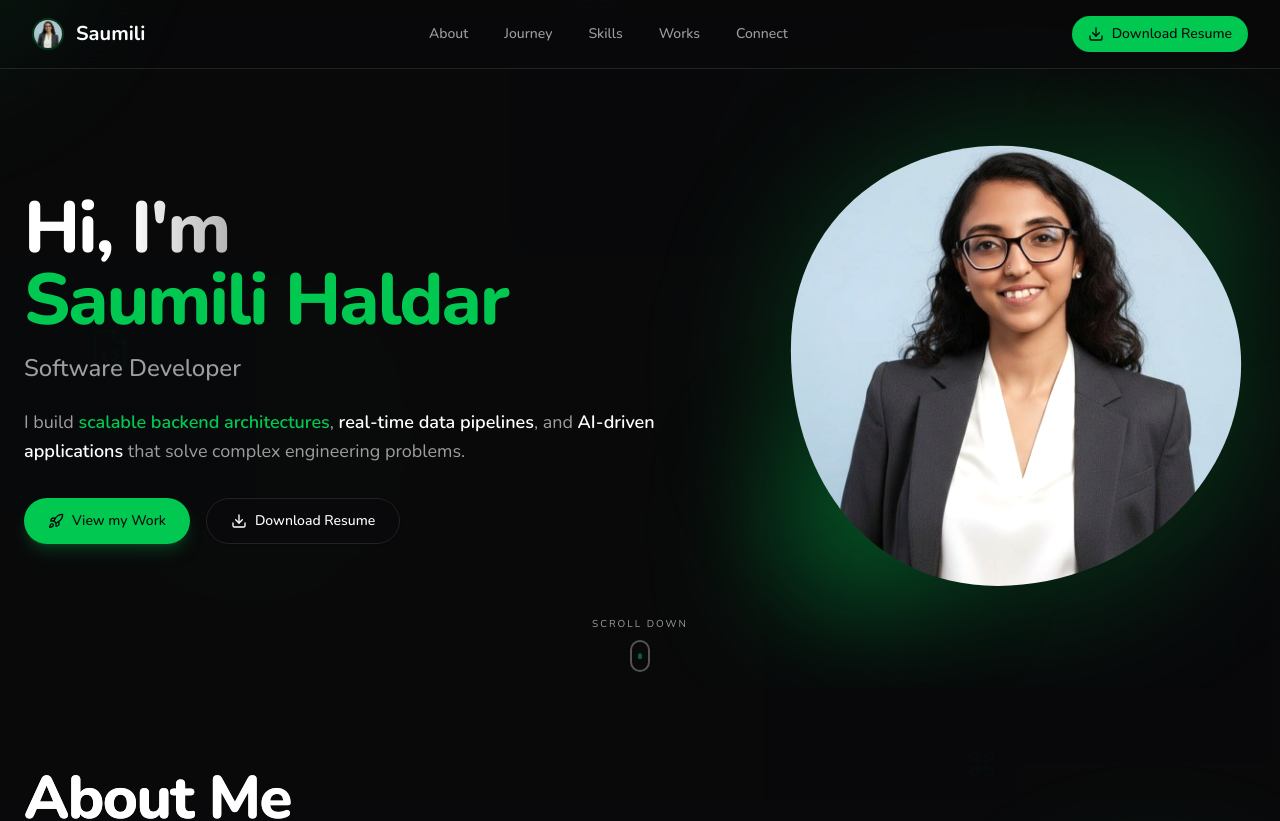
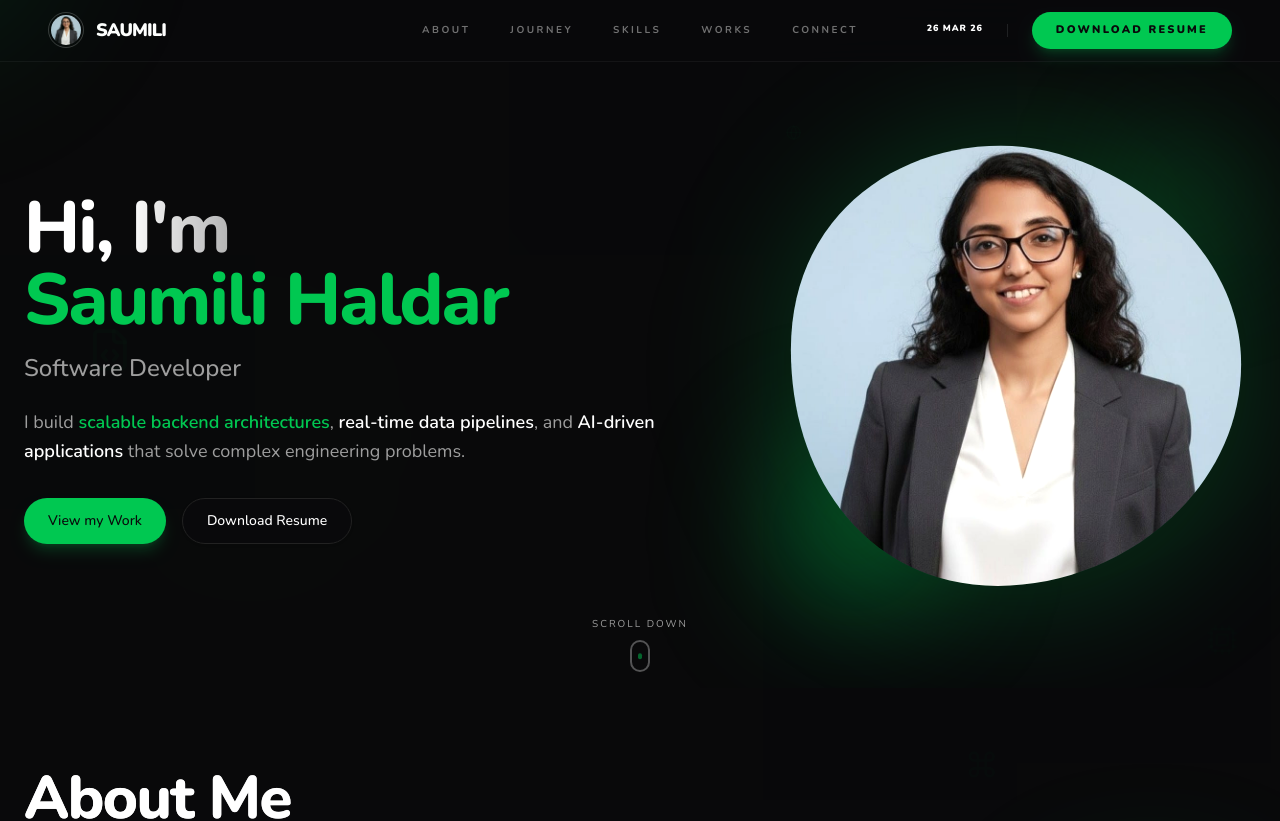
Before and after one commit to SaumiliHaldar/Portfolio, a Next.js app: page / in a window 1280 px wide. Shown: the top 821 px of the page. Built offline with nearby package versions, Linux system fonts and the light colour scheme.

Commit message:
enhanced styling

```diff
--- a/src/components/layout/MobileNav.jsx
+++ b/src/components/layout/MobileNav.jsx
@@ -1,8 +1,7 @@
 "use client";
-import { useState } from "react";
+import { useState, useEffect } from "react";
 import { motion, AnimatePresence } from "framer-motion";
 import { Menu, X, Download } from "lucide-react";
-
 import { useActiveSection } from "@/hooks/useActiveSection";
 
 const navItems = [
@@ -16,13 +15,32 @@ const navItems = [
 export default function MobileNav() {
   const [isOpen, setIsOpen] = useState(false);
   const activeSection = useActiveSection(navItems.map((item) => item.id));
+  const [currentDate, setCurrentDate] = useState("");
+
+  useEffect(() => {
+    const formatDate = () => {
+      const now = new Date();
+      const options = { day: '2-digit', month: 'short', year: '2-digit' };
+      return now.toLocaleDateString('en-GB', options).toUpperCase();
+    };
+    setCurrentDate(formatDate());
+    const timer = setInterval(() => setCurrentDate(formatDate()), 60000);
+    return () => clearInterval(timer);
+  }, []);
 
   const handleNavClick = (e, id) => {
     e.preventDefault();
     setIsOpen(false);
     const element = id ? document.getElementById(id) : null;
     if (element) {
-      element.scrollIntoView({ behavior: "smooth" });
+      const offset = 80;
+      const elementPosition = element.getBoundingClientRect().top;
+      const offsetPosition = elementPosition + window.pageYOffset - offset;
+
+      window.scrollTo({
+        top: offsetPosition,
+        behavior: "smooth"
+      });
     } else {
       window.scrollTo({ top: 0, behavior: "smooth" });
     }
@@ -31,19 +49,19 @@ export default function MobileNav() {
   return (
     <div className="lg:hidden">
       {/* Top Bar */}
-      <div className="fixed top-0 left-0 right-0 z-50 flex items-center justify-between px-6 py-4 bg-background/80 backdrop-blur-md border-b border-border">
-        {/* Logo/Name */}
+      <div className="fixed top-0 left-0 right-0 z-50 flex items-center justify-between px-6 py-3 bg-background/80 backdrop-blur-md border-b border-border/40">
+        {/* Logo Section */}
         <a
           href="/"
           onClick={(e) => handleNavClick(e, "")}
-          className="flex items-center gap-3 transition-opacity hover:opacity-80"
+          className="group flex items-center gap-3 hover:opacity-80 transition-opacity"
         >
-          <div className="relative h-8 w-8 overflow-hidden rounded-full border-2 border-primary/20">
-            <img src="/Saumili.jpg" alt="Saumili" className="h-full w-full object-cover" />
+          <div className="h-8 w-8 rounded-full border border-foreground/20 overflow-hidden shrink-0">
+            <img src="/Saumili.jpg" alt="/Saumili.jpg" className="h-full w-full object-cover" />
           </div>
-          <div className="flex flex-col text-left">
-            <h1 className="text-xl font-bold leading-none">Saumili</h1>
-          </div>
+          <span className="text-sm font-black tracking-tighter uppercase leading-none text-foreground group-hover:text-primary transition-colors">
+            Saumili
+          </span>
         </a>
 
         {/* Hamburger Menu Button */}
@@ -51,7 +69,7 @@ export default function MobileNav() {
           onClick={() => setIsOpen(true)}
           className="p-2 text-foreground hover:bg-muted rounded-full transition-colors"
         >
-          <Menu className="h-6 w-6" />
+          <Menu className="h-5 w-5" />
         </button>
       </div>
 
@@ -64,7 +82,7 @@ export default function MobileNav() {
               animate={{ opacity: 1 }}
               exit={{ opacity: 0 }}
               onClick={() => setIsOpen(false)}
-              className="fixed inset-0 z-50 bg-black/60 backdrop-blur-sm"
+              className="fixed inset-0 z-[60] bg-black/60 backdrop-blur-sm"
             />
 
             {/* Sidebar Drawer */}
@@ -72,41 +90,65 @@ export default function MobileNav() {
               initial={{ x: "100%" }}
               animate={{ x: 0 }}
               exit={{ x: "100%" }}
-              transition={{ type: "spring", damping: 20, stiffness: 300 }}
-              className="fixed right-0 top-0 z-50 h-full w-3/4 max-w-sm bg-sidebar border-l border-sidebar-border p-4 shadow-xl text-sidebar-foreground"
+              transition={{ type: "spring", damping: 25, stiffness: 200 }}
+              className="fixed right-0 top-0 z-[70] h-full w-4/5 max-w-sm bg-background border-l border-border/40 p-8 shadow-2xl flex flex-col"
             >
+              <div className="flex flex-col items-start gap-11 pointer-events-auto">
+                {/* Row 1: About + Close Button */}
+                <div className="w-full flex items-center justify-between">
+                  <a
+                    href={navItems[0].href}
+                    onClick={(e) => handleNavClick(e, navItems[0].id)}
+                    className="group flex flex-col items-start transition-all duration-300 text-muted-foreground/60 hover:text-foreground"
+                  >
+                    <span className="text-sm font-bold tracking-[0.3em] uppercase relative">
+                      {navItems[0].name}
+                      <span className="absolute -bottom-1 left-0 h-[2px] w-0 bg-primary transition-all duration-300 group-hover:w-full" />
+                    </span>
+                  </a>
+
                   <button
                     onClick={() => setIsOpen(false)}
-                className="absolute right-4 top-4 z-50 rounded-full p-2 hover:bg-sidebar-accent hover:text-sidebar-accent-foreground"
+                    className="p-2 -mr-2 text-foreground hover:bg-muted rounded-full transition-colors"
                   >
-                <X className="h-6 w-6" />
+                    <X className="h-5 w-5" />
                   </button>
+                </div>
 
-              <nav className="flex flex-col gap-2">
-                {navItems.map((item) => {
-                  const isActive = activeSection === item.id;
-                  return (
+                {/* Remaining items */}
+                {navItems.slice(1).map((item) => (
                   <a
                     key={item.name}
                     href={item.href}
                     onClick={(e) => handleNavClick(e, item.id)}
-                      className="group flex items-center gap-4 rounded-lg px-4 py-3 text-lg font-medium transition-colors text-muted-foreground hover:text-primary"
+                    className="group flex flex-col items-start transition-all duration-300 text-muted-foreground/60 hover:text-foreground"
                   >
+                    <span className="text-sm font-bold tracking-[0.3em] uppercase relative">
                       {item.name}
+                      <span className="absolute -bottom-1 left-0 h-[2px] w-0 bg-primary transition-all duration-300 group-hover:w-full" />
+                    </span>
                   </a>
-                  );
-                })}
-              </nav>
+                ))}
+              </div>
 
-              <div className="mt-8">
+              <div className="mt-auto pb-8 flex flex-col items-center gap-8">
+                <div className="w-full border-t border-foreground/5" />
+
                 <a
                   href="/Saumili Haldar-Resume.pdf"
                   download
-                  className="flex w-full items-center justify-center gap-2 rounded-lg bg-primary px-4 py-3 text-base font-medium text-primary-foreground transition-opacity hover:opacity-90"
+                  className="flex w-full items-center justify-center gap-2 rounded-full bg-primary py-4 text-primary-foreground transition-all duration-300 hover:brightness-105 active:scale-95 shadow-lg shadow-primary/10"
                 >
-                  <Download className="h-5 w-5" />
-                  Download Resume
+                  <span className="text-[11px] font-black tracking-[0.2em] uppercase">
+                    DOWNLOAD RESUME
+                  </span>
                 </a>
+
+                <div className="flex flex-col items-center gap-1.5">
+                  <span className="text-[10px] font-bold tracking-[0.2em] text-muted-foreground/60 uppercase">
+                    {currentDate}
+                  </span>
+                </div>
               </div>
             </motion.div>
           </>
--- a/src/components/layout/Navbar.jsx
+++ b/src/components/layout/Navbar.jsx
@@ -1,7 +1,6 @@
 "use client";
-import {
-  Download,
-} from "lucide-react";
+import { useState, useEffect } from "react";
+import { Download } from "lucide-react";
 import { useActiveSection } from "@/hooks/useActiveSection";
 
 const navItems = [
@@ -12,46 +11,66 @@ const navItems = [
   { name: "Connect", href: "#contact", id: "contact" },
 ];
 
-
 export default function Navbar() {
   const activeSection = useActiveSection(navItems.map((item) => item.id));
+  const [currentDate, setCurrentDate] = useState("");
+
+  useEffect(() => {
+    const formatDate = () => {
+      const now = new Date();
+      const options = { day: '2-digit', month: 'short', year: '2-digit' };
+      return now.toLocaleDateString('en-GB', options).toUpperCase();
+    };
+    setCurrentDate(formatDate());
+    const timer = setInterval(() => setCurrentDate(formatDate()), 60000);
+    return () => clearInterval(timer);
+  }, []);
 
   const handleNavClick = (e, id) => {
     e.preventDefault();
     const element = id ? document.getElementById(id) : null;
     if (element) {
-      element.scrollIntoView({ behavior: "smooth" });
+      const offset = 80;
+      const elementPosition = element.getBoundingClientRect().top;
+      const offsetPosition = elementPosition + window.pageYOffset - offset;
+      window.scrollTo({ top: offsetPosition, behavior: "smooth" });
     } else {
       window.scrollTo({ top: 0, behavior: "smooth" });
     }
   };
 
   return (
-    <nav className="fixed top-0 left-0 right-0 z-50 hidden lg:flex items-center justify-between px-8 py-4 bg-background/80 backdrop-blur-md border-b border-border">
-      {/* Logo/Name */}
+    <nav className="fixed top-0 left-0 right-0 z-50 hidden lg:grid grid-cols-[1fr_auto_1fr] items-center px-12 py-3 bg-background/85 backdrop-blur-lg border-b border-foreground/5 transition-all duration-300">
+      {/* Left: Signature / Status */}
+      <div className="flex items-center gap-6">
         <a
           href="/"
           onClick={(e) => handleNavClick(e, "")}
-        className="flex items-center gap-3 transition-opacity hover:opacity-80"
+          className="group flex items-center gap-3"
         >
-        <div className="relative h-8 w-8 overflow-hidden rounded-full border-2 border-primary/20">
+          <div className="h-9 w-9 p-0.5 rounded-full border border-foreground/20 group cursor-pointer overflow-hidden transition-all hover:border-primary shrink-0">
+            <div className="h-full w-full rounded-full overflow-hidden transition-all duration-500">
               <img src="/Saumili.jpg" alt="Saumili" className="h-full w-full object-cover" />
             </div>
+          </div>
           <div className="flex flex-col">
-          <h1 className="text-xl font-bold">Saumili</h1>
+            <span className="text-lg font-black tracking-tighter uppercase leading-none text-foreground transition-colors">
+              Saumili
+            </span>
           </div>
         </a>
+      </div>
 
-      {/* Navigation Items */}
-      <div className="flex items-center gap-1">
-        {navItems.map((item) => {
+      {/* Center: Indexed Navigation Links */}
+      <div className="flex items-center gap-10">
+        {navItems.map((item, index) => {
              const isActive = activeSection === item.id;
              return (
                <a
                  key={item.name}
                  href={item.href}
                  onClick={(e) => handleNavClick(e, item.id)}
-                 className="group relative flex items-center gap-2 px-4 py-2 text-sm font-medium transition-all text-muted-foreground hover:text-primary"
+                 className="group flex items-center text-[10px] font-bold tracking-[0.25em] uppercase transition-all duration-300 text-muted-foreground/70 hover:text-foreground"
                >
                  <span className="relative">
                    {item.name}
@@ -62,16 +81,25 @@ export default function Navbar() {
         })}
       </div>
 
-      {/* Right Side: Resume */}
+      {/* Right: Technical Info + Actions */}
+      <div className="flex items-center justify-end gap-6">
+        <div className="flex flex-col items-end border-r border-foreground/10 pr-6">
+          <span className="text-[9px] font-black tracking-[0.1em] uppercase text-foreground leading-none mb-1">
+            {currentDate}
+          </span>
+        </div>
+
         <div className="flex items-center gap-4">
           <a
             href="/Saumili Haldar-Resume.pdf"
             download
-          className="flex items-center gap-2 rounded-full bg-primary px-4 py-2 text-sm font-medium text-primary-foreground transition-opacity hover:opacity-90"
+            className="flex items-center gap-2 px-6 py-2.5 rounded-full bg-primary text-primary-foreground transition-all duration-300 hover:brightness-105 active:scale-95 shadow-lg shadow-primary/20"
           >
-          <Download className="h-4 w-4" />
-          Download Resume
+            <span className="text-[11px] font-black tracking-[0.2em] uppercase">
+              DOWNLOAD RESUME
+            </span>
           </a>
+        </div>
       </div>
     </nav>
   );
--- a/src/components/section/Hero.jsx
+++ b/src/components/section/Hero.jsx
@@ -1,7 +1,6 @@
 "use client";
 
 import { motion } from "framer-motion";
-import { Download, Rocket } from "lucide-react";
 
 
 export default function Hero() {
@@ -75,7 +74,6 @@ export default function Hero() {
               whileTap={{ scale: 0.95 }}
               className="flex items-center gap-2 rounded-full bg-primary px-6 py-3 text-sm font-medium text-primary-foreground shadow-lg shadow-primary/20 transition-colors hover:bg-primary/90"
             >
-              <Rocket className="h-4 w-4" />
               View my Work
             </motion.a>
 
@@ -85,8 +83,7 @@ export default function Hero() {
               whileHover={{ scale: 1.05 }}
               whileTap={{ scale: 0.95 }}
               className="flex items-center gap-2 rounded-full border border-input bg-background px-6 py-3 text-sm font-medium text-foreground shadow-sm transition-colors hover:bg-accent hover:text-accent-foreground"
-            >
-              <Download className="h-4 w-4" />
+              >
                Download Resume
             </motion.a>
           </motion.div>
```
Also changed, not shown: src/components/layout/Footer.jsx (+19 -17 lines). Lines whose indentation alone changed are shown as unchanged.
